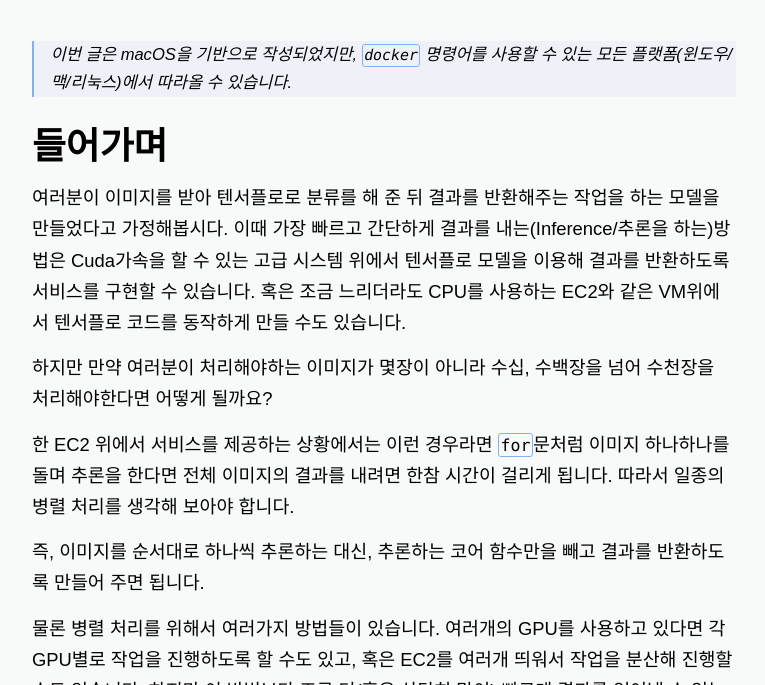
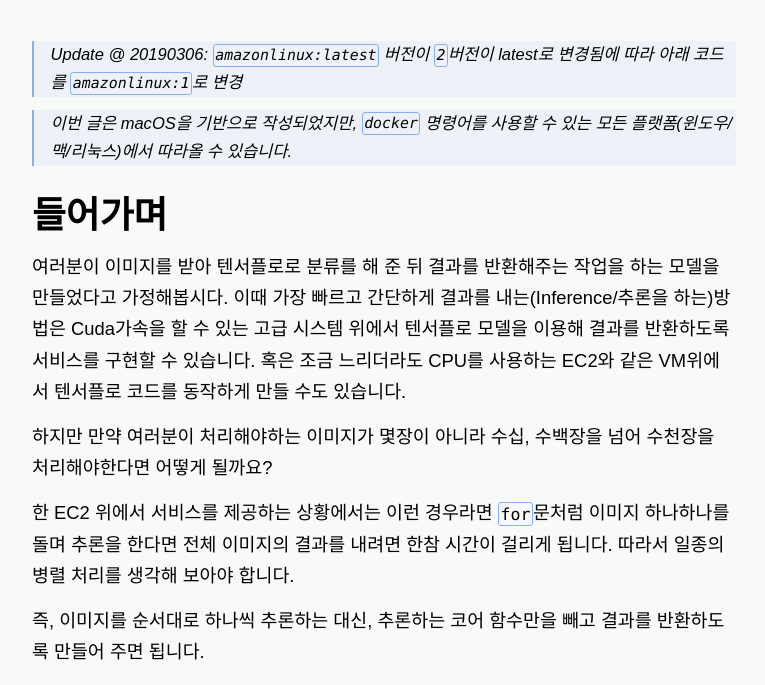
Before and after one commit to Beomi/beomi.github.io_2019, a Jekyll site: the page built from _posts/2017-12-07-Deploy-Tensorflow-Keras-on-AWS-Lambda.md, in a window 1280 px wide and 900 px high, scrolled down 433 px, cut to the strip 215-900 px from the top of the window. Shown: the whole strip, without its empty margins (256-1021 px from the left). Built offline with Jekyll 4.4.1, drawn with Linux system fonts in a browser that asks for light colours; some web fonts are replaced; some of the changed text lies outside the part shown.

Commit message:
Update: Amazon linux 버전 태그 변경(2 -> 1)

````diff
--- a/_posts/2017-12-07-Deploy-Tensorflow-Keras-on-AWS-Lambda.md
+++ b/_posts/2017-12-07-Deploy-Tensorflow-Keras-on-AWS-Lambda.md
@@ -9,6 +9,8 @@ categories:
 published: true
 image: https://d1sr4ybm5bj1wl.cloudfront.net/img/lambda_n_tensorflow_updated.png
 ---
+
+> Update @ 20190306: `amazonlinux:latest` 버전이 `2`버전이 latest로 변경됨에 따라 아래 코드를 `amazonlinux:1`로 변경
 
 > 이번 글은 macOS을 기반으로 작성되었지만, `docker` 명령어를 사용할 수 있는 모든 플랫폼(윈도우/맥/리눅스)에서 따라올 수 있습니다.
 
@@ -101,7 +103,7 @@ Keras의 squeezenet은 [squeezenet.py](https://github.com/rcmalli/keras-squeezen
 폴더를 만들고 들어가셨다면 다음 명령어를 입력해 AmazonLinux 이미지를 받아 도커로 띄워주세요.
 
 ```bash
-docker run -v $(pwd):/outputs --name lambdapack -d amazonlinux:latest tail -f /dev/null
+docker run -v $(pwd):/outputs --name lambdapack -d amazonlinux:1 tail -f /dev/null
 ```
 
 도커 컨테이너의 이름을 `lambdapack`으로 지정하고 현재 폴더(`$(pwd)`)를 도커의 `/outputs`폴더로 연결해줍니다.
````
